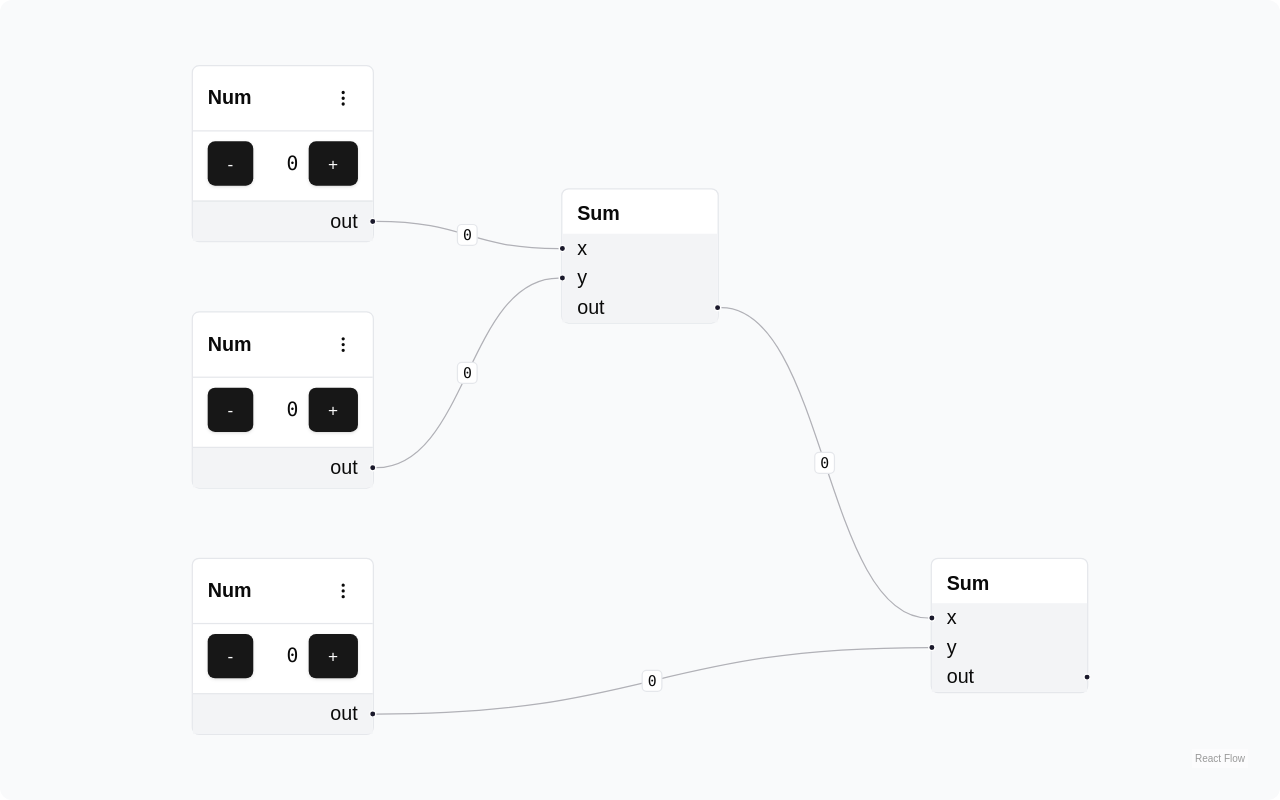
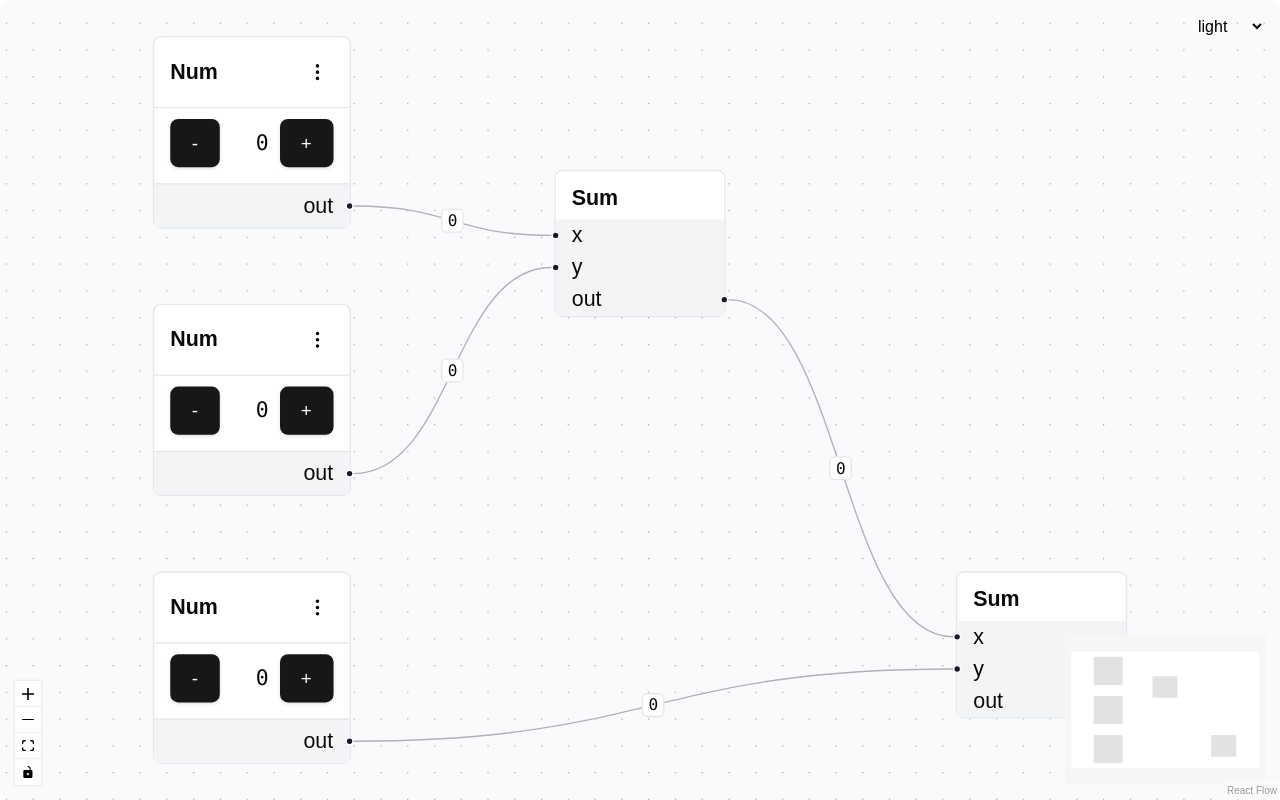
Before and after one commit to MiniMilkfish/reactFlowEditor, a React (Vite) app: page / in a window 1280 px wide. Built offline with nearby package versions, Linux system fonts and the light colour scheme.

Commit message:
<add>:dependencies

```diff
--- a/package.json
+++ b/package.json
@@ -13,6 +13,7 @@
   "dependencies": {
     "@radix-ui/react-dropdown-menu": "^2.1.16",
     "@radix-ui/react-slot": "^1.2.3",
+    "@radix-ui/react-switch": "^1.2.6",
     "@tailwindcss/vite": "^4.1.13",
     "@xyflow/react": "^12.8.4",
     "class-variance-authority": "^0.7.1",
--- a/src/App.tsx
+++ b/src/App.tsx
@@ -1,15 +1,17 @@
-import {
-  // React,
-  useCallback,
-} from "react";
+import { useCallback, useState, type ChangeEventHandler } from "react";
 import {
   ReactFlow,
   type Node,
   type Edge,
   type OnConnect,
+  type ColorMode,
   addEdge,
   useNodesState,
   useEdgesState,
+  MiniMap,
+  Controls,
+  Background,
+  Panel,
 } from "@xyflow/react";
 
 import { NumNode } from "./components/nodes/num-node";
@@ -72,6 +74,7 @@
 ];
 
 function Flow() {
+  const [colorMode, setColorMode] = useState<ColorMode>("light");
   const [nodes, , onNodesChange] = useNodesState(initialNodes);
   const [edges, setEdges, onEdgesChange] = useEdgesState(initialEdges);
 
@@ -84,8 +87,12 @@
     [setEdges],
   );
 
+  const onChange: ChangeEventHandler<HTMLSelectElement> = (evt) => {
+    setColorMode(evt.target.value as ColorMode);
+  };
+
   return (
-    <div className="h-screen w-screen rounded-xl bg-gray-50 p-8">
+    <div className="h-screen w-screen rounded-xl bg-gray-50">
       <ReactFlow
         nodes={nodes}
         edges={edges}
@@ -94,8 +101,24 @@
         onConnect={onConnect}
         nodeTypes={nodeTypes}
         edgeTypes={edgeTypes}
+        colorMode={colorMode}
         fitView
-      />
+      >
+        <MiniMap />
+        <Controls />
+        <Background />
+        <Panel position="top-right">
+          <select
+            className="xy-theme__select"
+            onChange={onChange}
+            data-testid="colormode-select"
+          >
+            <option value="light">light</option>
+            <option value="dark">dark</option>
+            <option value="system">system</option>
+          </select>
+        </Panel>
+      </ReactFlow>
     </div>
   );
 }
--- /dev/null
+++ b/src/components/ui/switch.tsx
@@ -0,0 +1,27 @@
+import * as React from "react";
+import * as SwitchPrimitives from "@radix-ui/react-switch";
+
+import { cn } from "../../lib/utils";
+
+const Switch = React.forwardRef<
+  React.ElementRef<typeof SwitchPrimitives.Root>,
+  React.ComponentPropsWithoutRef<typeof SwitchPrimitives.Root>
+>(({ className, ...props }, ref) => (
+  <SwitchPrimitives.Root
+    className={cn(
+      "focus-visible:ring-ring focus-visible:ring-offset-background data-[state=checked]:bg-primary data-[state=unchecked]:bg-input peer inline-flex h-5 w-9 shrink-0 cursor-pointer items-center rounded-full border-2 border-transparent shadow-sm transition-colors focus-visible:outline-none focus-visible:ring-2 focus-visible:ring-offset-2 disabled:cursor-not-allowed disabled:opacity-50",
+      className,
+    )}
+    {...props}
+    ref={ref}
+  >
+    <SwitchPrimitives.Thumb
+      className={cn(
+        "bg-background pointer-events-none block h-4 w-4 rounded-full shadow-lg ring-0 transition-transform data-[state=checked]:translate-x-4 data-[state=unchecked]:translate-x-0",
+      )}
+    />
+  </SwitchPrimitives.Root>
+));
+Switch.displayName = SwitchPrimitives.Root.displayName;
+
+export { Switch };
```
Also changed, not shown: 1 other file (tests, documents, lock files or other folders).
